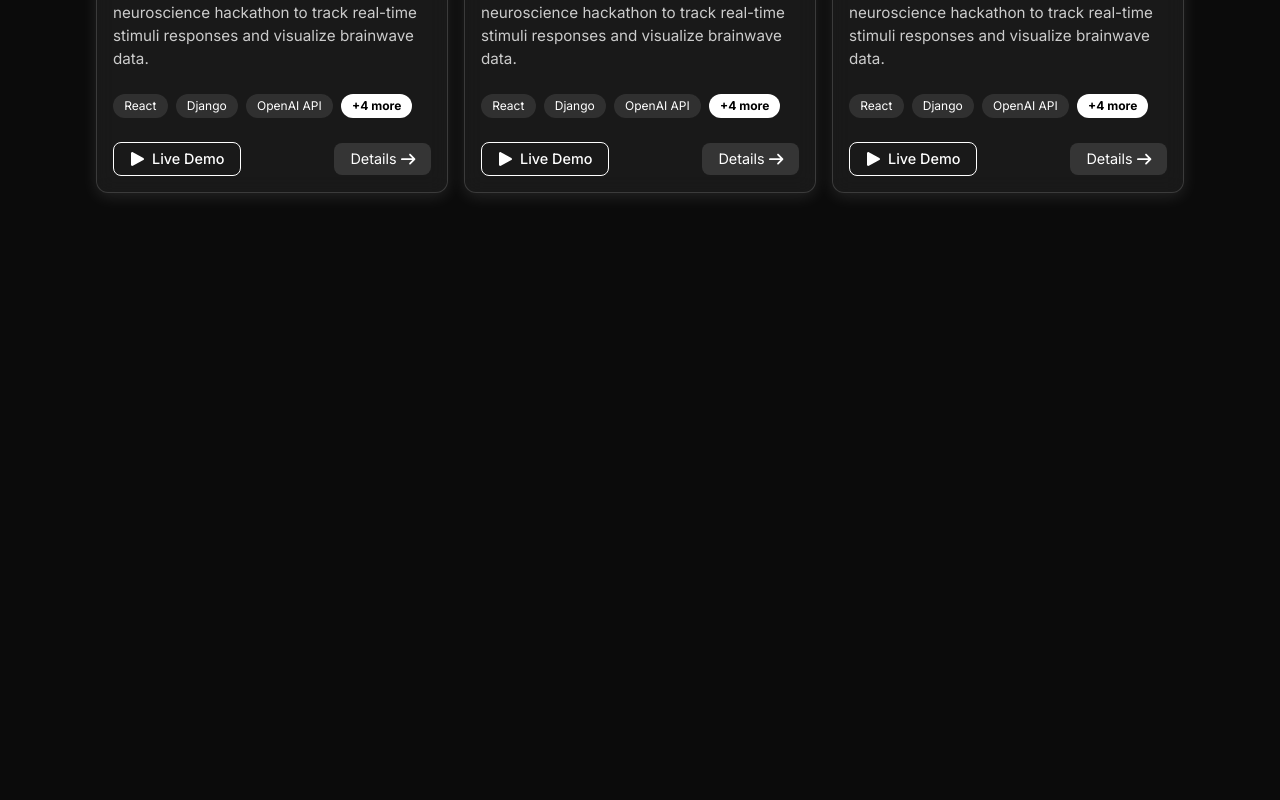
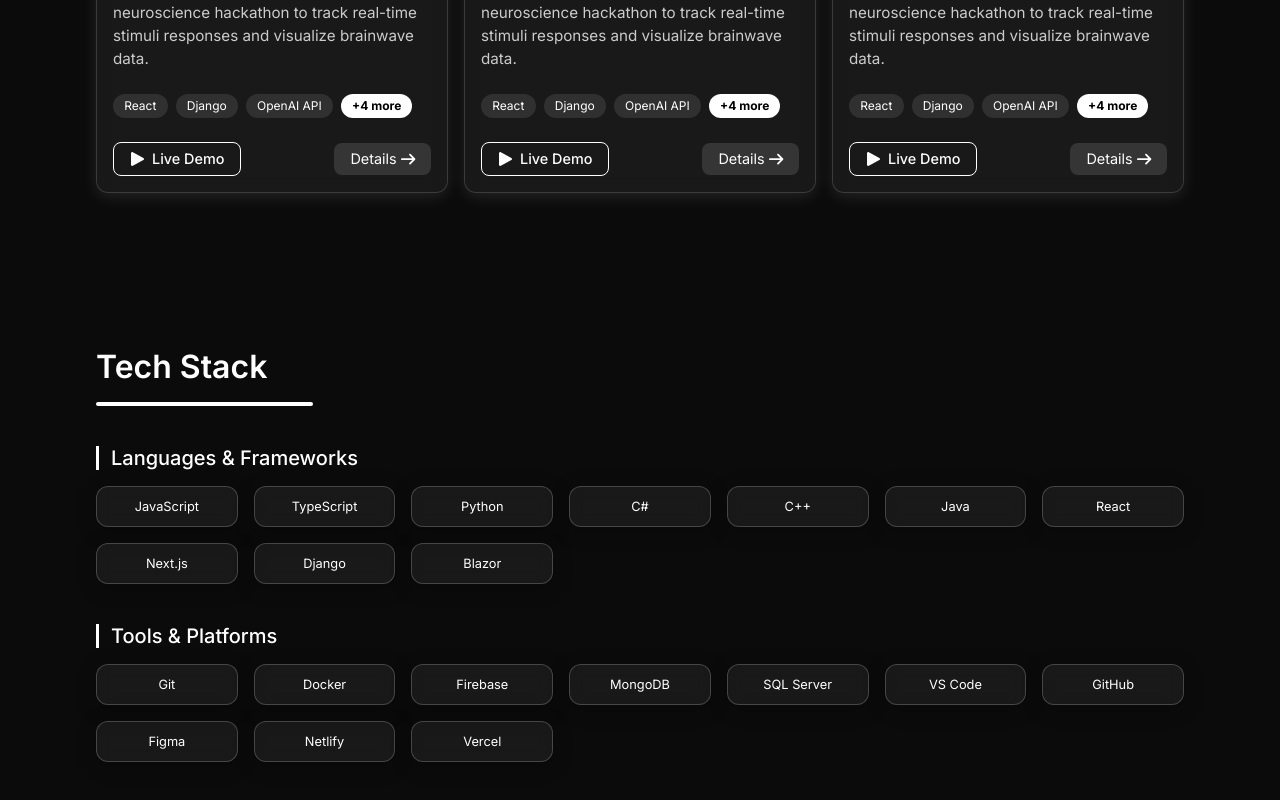
Before and after one commit to KhymNad/portfolio-react, a React (Vite) app: page / in a window 1280 px wide. Shown: the part 1736-2536 px from the top of the page. Before the commit the page ends 1993 px from the top, so only its background shows below. Built offline with nearby package versions, Linux system fonts and the light colour scheme.

Commit message:
implemented skills section

```diff
--- a/src/App.tsx
+++ b/src/App.tsx
@@ -1,5 +1,5 @@
 import './App.css'
-import { NavBar, HeroSection, ProjectSection } from './components';
+import { NavBar, HeroSection, ProjectSection, SkillsSection } from './components';
 import { useEffect } from 'react';
 import { useLocation } from 'react-router-dom';
 
@@ -21,6 +21,7 @@ function App() {
       <NavBar />
       <HeroSection />
       <ProjectSection />
+      <SkillsSection />
     </>
   )
 }
--- a/src/components/ProjectsSection/ProjectSection.tsx
+++ b/src/components/ProjectsSection/ProjectSection.tsx
@@ -75,7 +75,15 @@ const ProjectSection: React.FC = () => {
     }, []);
 
     return (
-        <section className={styles.project_section} id="projects" ref={sectionRef}>
+        <motion.section
+            className={styles.project_section}
+            id="projects"
+            ref={sectionRef}
+            initial={{ opacity: 0, y: 50 }}
+            whileInView={{ opacity: 1, y: 0 }}
+            transition={{ duration: 0.6, ease: 'easeOut' }}
+            viewport={{ once: true, amount: 0.3 }}
+        >
             <div className={styles.project_container}>
                 <div className={styles.section_title}>
                     <h2 className={styles.title} ref={titleRef}>
@@ -89,12 +97,12 @@ const ProjectSection: React.FC = () => {
                     />
                 </div>
                 <div className={styles.project_grid}>
-                {projects.map((project, index) => (
+                    {projects.map((project, index) => (
                     <ProjectCard key={index} {...project} />
-                ))}
+                    ))}
                 </div>
             </div>
-        </section>
+        </motion.section>
     );
 };
 
--- /dev/null
+++ b/src/components/SkillsSection/SkillsSection.module.css
@@ -0,0 +1,120 @@
+.skills_section {
+    padding: 4rem 2rem;
+    background-color: #0B0B0B;
+    color: white;
+}
+
+.project_container {
+    max-width: 1600px;
+    margin: 0 auto;
+    padding: 0 4rem;
+}
+
+.section_title {
+    margin-bottom: 2rem;
+    max-width: 600px;
+    display: flex;
+    flex-direction: column;
+    align-items: flex-start;
+}
+
+.title {
+    font-size: 2rem;
+    font-weight: 600;
+    margin-bottom: 1rem;;
+}
+
+.underline {
+    height: 4px;
+    background-color: #ffffff;
+    border-radius: 4px;
+}
+
+.category {
+    margin-top: 2.5rem;
+}
+
+.category_title {
+    font-size: 1.25rem;
+    border-left: 3px solid #fff;
+    padding-left: 0.75rem;
+    margin-bottom: 1rem;
+    font-weight: 500;
+}
+
+.skill_grid {
+    display: grid;
+    grid-template-columns: repeat(7, 1fr); /* exactly 7 per row */
+    gap: 1rem;
+}
+
+@media screen and (max-width: 1200px) {
+    .skill_grid {
+        grid-template-columns: repeat(5, 1fr);
+    }
+}
+
+@media screen and (max-width: 900px) {
+    .skill_grid {
+        grid-template-columns: repeat(3, 1fr);
+    }
+}
+
+@media screen and (max-width: 600px) {
+    .skill_grid {
+        grid-template-columns: repeat(2, 1fr);
+    }
+}
+
+.skill_card {
+    background: rgba(255, 255, 255, 0.06);
+    border: 1px solid rgba(255, 255, 255, 0.2);
+    backdrop-filter: blur(8px);
+    -webkit-backdrop-filter: blur(8px);
+    padding: 0.75rem 1rem;
+    border-radius: 12px;
+    box-shadow: 0 4px 20px rgba(0, 0, 0, 0.25);
+    font-size: 0.8rem;
+    text-align: center;
+    color: #fff;
+    transition: all 0.3s ease;
+    cursor: pointer;
+    user-select: none;
+    transform: translateZ(0); /* fixes blur artifact in some browsers */
+}
+
+.skill_card:hover {
+    transform: scale(1.08);
+    background: rgba(255, 255, 255, 0.12);
+    box-shadow: 0 6px 30px rgba(255, 255, 255, 0.2), 0 0 20px rgba(90, 240, 247, 0.3);
+    border: 1px solid rgba(255, 255, 255, 0.4);
+    color: #ffffff;
+    filter: brightness(1.1);
+}
+
+/* Responsive */
+@media screen and (max-width: 768px) {
+    .section_title {
+        font-size: 2rem;
+    }
+
+    .skill_grid {
+        grid-template-columns: repeat(auto-fill, minmax(100px, 1fr));
+    }
+
+    .skill_card {
+        font-size: 0.75rem;
+        padding: 0.5rem 0.7rem;
+    }
+}
+
+@media screen and (max-width: 480px) {
+    .section_title {
+        font-size: 1.75rem;
+    }
+
+    .skill_card {
+        font-size: 0.7rem;
+        padding: 0.4rem 0.6rem;
+    }
+}
--- /dev/null
+++ b/src/components/SkillsSection/SkillsSection.tsx
@@ -0,0 +1,79 @@
+import React, { useRef, useEffect, useState } from 'react';
+import { motion, useInView } from 'framer-motion';
+import styles from './SkillsSection.module.css';
+
+const languages = [
+    'JavaScript', 'TypeScript', 'Python', 'C#', 'C++', 'Java',
+    'React', 'Next.js', 'Django', 'Blazor',
+];
+
+const tools = [
+    'Git', 'Docker', 'Firebase', 'MongoDB', 'SQL Server',
+    'VS Code', 'GitHub', 'Figma', 'Netlify', 'Vercel',
+];
+
+const SkillsSection = () => {
+
+    const titleRef = useRef<HTMLHeadingElement>(null);
+    const sectionRef = useRef<HTMLElement>(null);
+    const [underlineWidth, setUnderlineWidth] = useState(0);
+
+    const isInView = useInView(sectionRef, { once: true, amount: 0.3 });
+
+    useEffect(() => {
+        if (titleRef.current && isInView) {
+            const titleWidth = titleRef.current.offsetWidth;
+            setUnderlineWidth(titleWidth + 50);
+        }
+    }, [isInView]);
+
+    return (
+        <motion.section
+        id="skills"
+        initial={{ opacity: 0, y: 50 }}
+        whileInView={{ opacity: 1, y: 0 }}
+        transition={{ duration: 0.6, ease: 'easeOut' }}
+        viewport={{ once: true, amount: 0.3 }}
+        className={styles.skills_section}
+        ref={sectionRef}
+        >
+            <div className={styles.project_container}>
+                <div className={styles.section_title}>
+                    <h2 className={styles.title} ref={titleRef}>
+                        Tech Stack
+                    </h2>
+                    <motion.div
+                        className={styles.underline}
+                        initial={{ width: 0 }}
+                        animate={{ width: isInView ? underlineWidth : 0 }}
+                        transition={{ duration: 0.8, ease: 'easeOut', delay: 0.1 }}
+                    />
+                </div>
+
+                <div className={styles.category}>
+                    <h3 className={styles.category_title}>Languages & Frameworks</h3>
+                    <div className={styles.skill_grid}>
+                        {languages.map((skill, index) => (
+                            <div key={index} className={styles.skill_card}>
+                            {skill}
+                            </div>
+                        ))}
+                    </div>
+                </div>
+
+                <div className={styles.category}>
+                    <h3 className={styles.category_title}>Tools & Platforms</h3>
+                    <div className={styles.skill_grid}>
+                        {tools.map((skill, index) => (
+                            <div key={index} className={styles.skill_card}>
+                            {skill}
+                            </div>
+                        ))}
+                    </div>
+                </div>
+            </div>
+        </motion.section>
+    );
+};
+
+export default SkillsSection;
--- a/src/components/index.tsx
+++ b/src/components/index.tsx
@@ -2,3 +2,4 @@ export {default as NavBar} from './NavBar/NavBar';
 export {default as HeroSection} from './HeroSection/HeroSection';
 export {default as ProjectSection} from './ProjectsSection/ProjectSection';
 export {default as ProjectDetails} from './ProjectsSection/ProjectDetails';
+export {default as SkillsSection} from './SkillsSection/SkillsSection'
```
